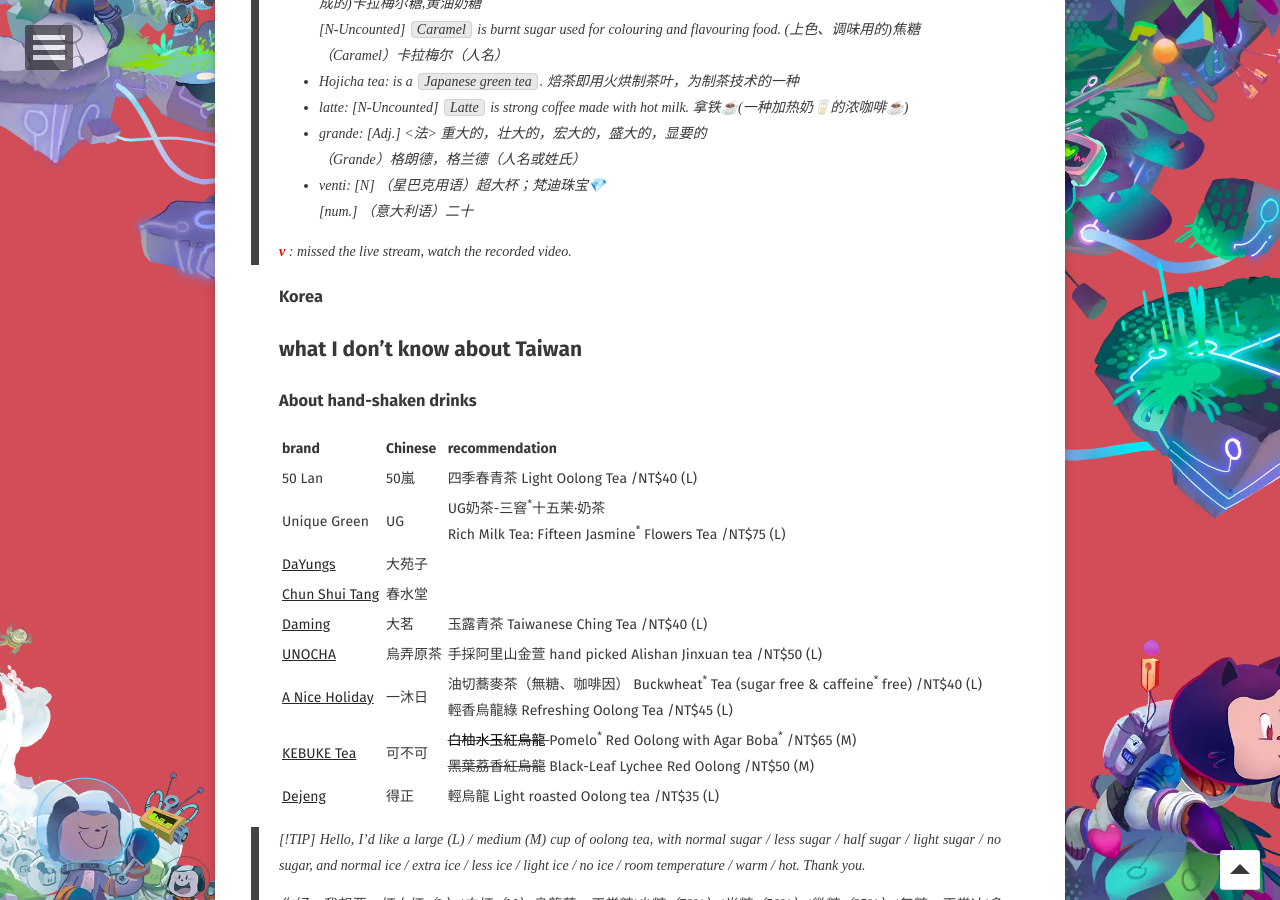
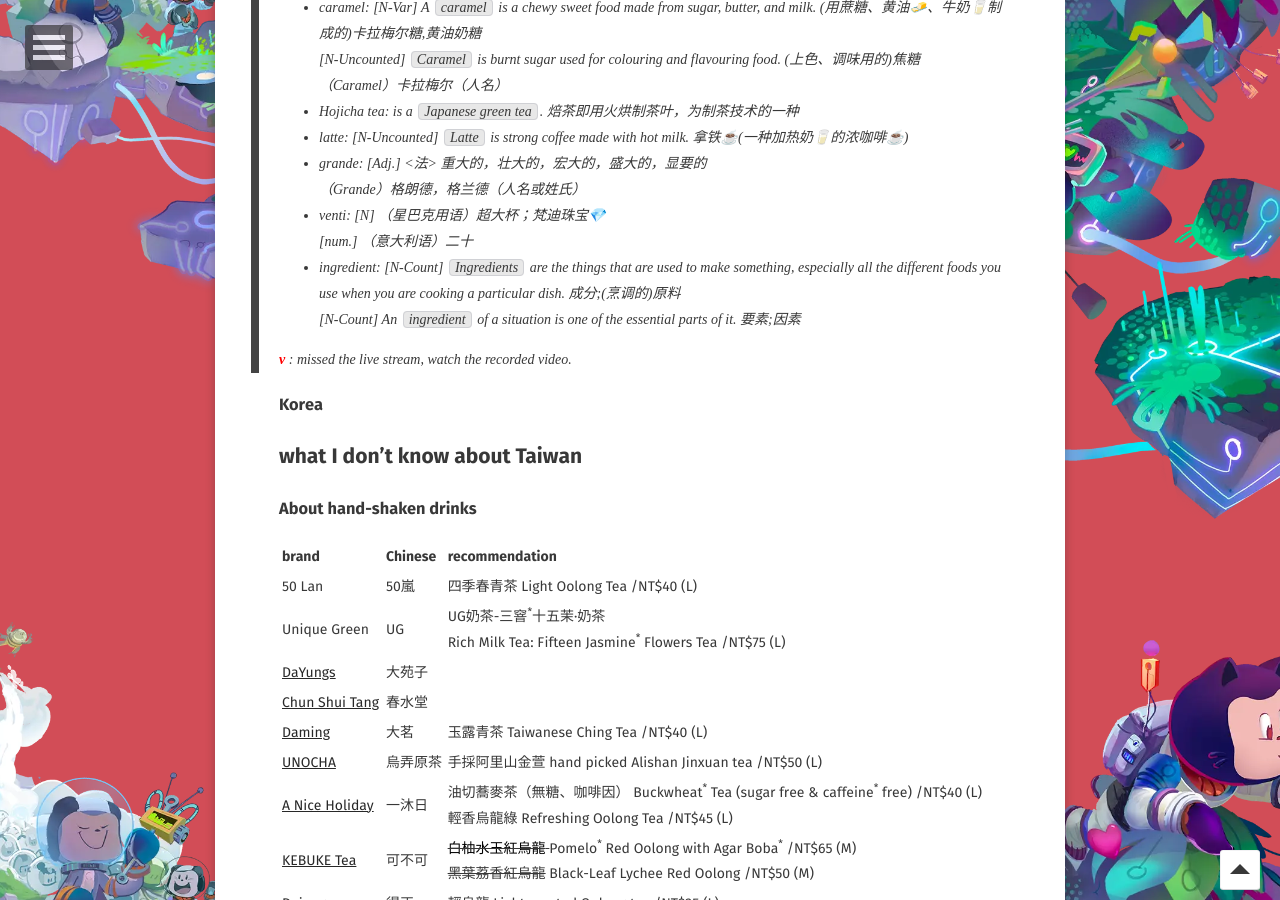
Before and after one commit to WebPavel/WebPavel.github.io, a Jekyll site: the page built from _posts/2026-08-23-Twitch-streamer-records.md, in a window 1280 px wide and 900 px high, scrolled down 9370 px. Built offline with Jekyll 4.4.1, drawn with Linux system fonts in a browser that asks for light colours; some web fonts are replaced; comment, search, counter and statistics services are not loaded; some of the changed text lies outside the part shown.

Commit message:
feat: update the latest outdoor activities of streamers on Twitch in Taiwan.

```diff
--- a/_posts/2026-08-23-Twitch-streamer-records.md
+++ b/_posts/2026-08-23-Twitch-streamer-records.md
@@ -81,6 +81,7 @@
 | Fengyuan Miaodong night market, Fengyuan District, Taichung City -> Yizhong Street, North District, Taichung city | `台中市`豐原廟東夜市 -> 一中街 | @eat1025 @mmgeneral @abbby156 @ririii1231 | September 18, 2026 | 1,5                  |                  | @廟東清水排骨麵 Miaodong Qingshui pork rib<sup>*</sup> noodles @廟東肉圓 Miaodong meatballs @廟東菱角酥 Miaodong fried water chestnut<sup>\*</sup> @紅帽象 Red hat             | @gathering @restaurant                                          |
 | a flat, Xingfu Road, Xinzhuang district, New Taipei city                                                          |                                | @eat1025                                  | September 23, 2026 | 4                    |                  | @homemade creme brulee with milk, eggs, and caramel<sup>*</sup> 焦糖烤布蕾                                                                                                     | @handmade                                                       |
 | Taipei 101/World Trade Center                                                                                     | 臺北世界貿易中心               | @eat1025 @mmgeneral                       | September 24, 2026 | 3                    |                  | @2026 WirForce @Starbucks Iced V HTL (Hojicha Tea Latte<sup>\*</sup>) 冰`福吉茶那堤`V(Grande\|Venti<sup>*</sup>) @Logitech G Pro X2 SuperStrike @Taipei 101 OwLocker @casetify | @gathering                                                      |
+| [Huazhong Campground](https://xn--fiq57vhrvoqqq6v.tw/location.php), Huazhong riverside park, Wanhua District      | 萬華區華中河濱公園華中露營場   | @eat1025                                  | September 25, 2026 | 1,4,5                |                  | @Mid-Autumn Festival @outdoor barbecue @purchase ingredients<sup>*</sup> @netizen meeting                                                                                      | @gathering                                                      |
 
 > __*__:
 >
@@ -134,6 +135,8 @@
 >   （Grande）格朗德，格兰德（人名或姓氏）
 > - venti: [N] （星巴克用语）超大杯；梵迪珠宝💎<br/>
 >   [num.] （意大利语）二十
+> - ingredient: [N-Count] `Ingredients` are the things that are used to make something, especially all the different foods you use when you are cooking a particular dish. 成分;(烹调的)原料<br/>
+>   [N-Count] An `ingredient` of a situation is one of the essential parts of it. 要素;因素
 >
 > __<font color='red'>v</font>__: missed the live stream, watch the recorded video.
 
```
